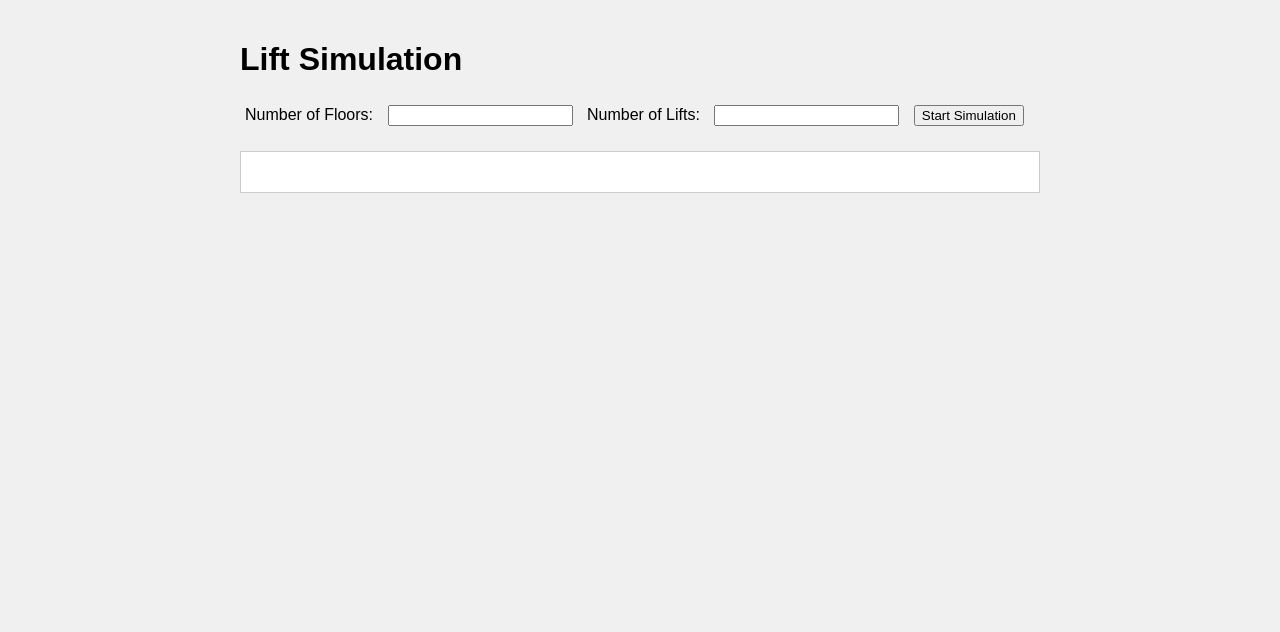
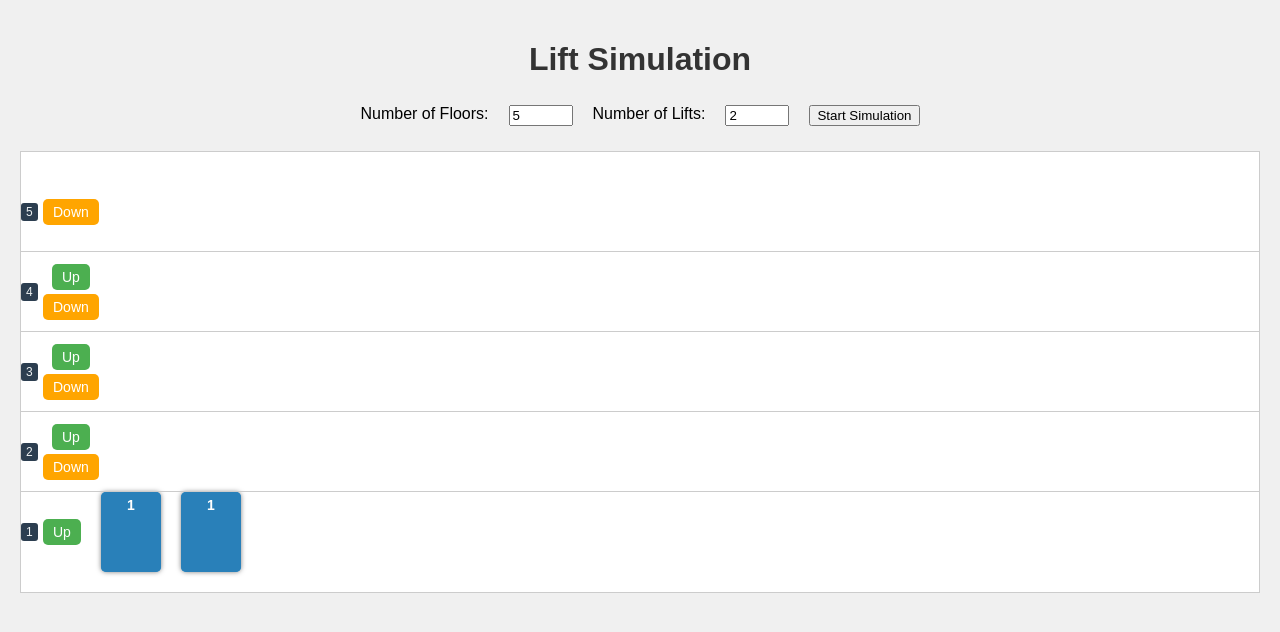
Before and after one commit to Devashish08/Lift-Simulation, a plain HTML site: page index.html in a window 1280 px wide. Both pictures are taken after a click on the button "Start Simulation". Drawn offline with Linux system fonts and the light colour scheme.

Commit message:
add floor line

```diff
--- a/index.html
+++ b/index.html
@@ -9,20 +9,21 @@
     <link rel="stylesheet" href="styles.css" />
   </head>
   <body>
-    <div class="container">
     <h1>Lift Simulation</h1>
+
     <div class="input-section">
       <label for="floors">Number of Floors:</label>
-        <input type="number" id="floors" min="2" />
+      <input type="number" id="floors" min="2" max="100" value="5" />
       <label for="lifts">Number of Lifts:</label>
-        <input type="number" id="lifts" min="1" />
+      <input type="number" id="lifts" min="1" max="100" value="2" />
       <button id="start-simulation">Start Simulation</button>
     </div>
+
     <div id="simulation-area">
       <div id="floors-container"></div>
       <div id="lifts-container"></div>
     </div>
-    </div>
+
     <script src="script.js"></script>
   </body>
 </html>
--- a/script.js
+++ b/script.js
@@ -30,6 +30,7 @@ document.addEventListener("DOMContentLoaded", () => {
 
     createFloors(numFloors);
     createLifts(numLifts);
+    addFloorLines(numFloors);
   }
 
   function createFloors(numFloors) {
@@ -57,6 +58,14 @@ document.addEventListener("DOMContentLoaded", () => {
       floors.push(floor);
     }
     addFloorButtonListeners();
+  }
+  function addFloorLines(numFloors) {
+    for (let i = 1; i < numFloors; i++) {
+      const floorLine = document.createElement("div");
+      floorLine.className = "floor-line";
+      floorLine.style.bottom = `${i * floorHeight}px`;
+      floorsContainer.appendChild(floorLine);
+    }
   }
 
   function createLifts(numLifts) {
--- a/styles.css
+++ b/styles.css
@@ -2,17 +2,19 @@ body {
     font-family: Arial, sans-serif;
     margin: 0;
     padding: 20px;
-    display: flex;
-    justify-content: center;
     background-color: #f0f0f0;
 }
 
-.container {
-    max-width: 800px;
-    width: 100%;
+h1 {
+    text-align: center;
+    color: #333;
 }
 
 .input-section {
+    display: flex;
+    flex-wrap: wrap;
+    justify-content: center;
+    gap: 10px;
     margin-bottom: 20px;
 }
 
@@ -28,7 +30,8 @@ body {
     border: 1px solid #ccc;
     padding: 20px;
     background-color: white;
-    overflow-x: auto;
+    overflow: auto;
+    min-height: 400px;
 }
 
 #floors-container {
@@ -36,6 +39,8 @@ body {
     flex-direction: column;
     position: relative;
     z-index: 2;
+    width: 100%;
+    height: 100%;
 }
 
 .floor {
@@ -44,9 +49,16 @@ body {
     height: 80px;
     position: relative;
     z-index: 2;
-    /* Horizontal separator */
+    width: 100%;
+
+    /* border-bottom: 1px solid #ccc; */
 }
 
+.floor:last-child {
+    border-bottom: none;
+
+    /* Remove the border from the last (ground) floor */
+}
 
 .floor-line {
     position: absolute;
@@ -55,6 +67,9 @@ body {
     height: 1px;
     background-color: #ccc;
     z-index: 1;
+    width: 100vw;
+    margin-left: -20px;
+
 }
 
 .floor-buttons {
@@ -100,20 +115,20 @@ body {
 }
 
 #lifts-container {
-    position: relative;
+    position: absolute;
     bottom: 20px;
     left: 80px;
     height: calc(100% - 40px);
-    width: calc(100% - 100px);
+    min-width: calc(100% - 100px);
     z-index: 1;
     display: flex;
-    justify-content: space-between;
+    justify-content: flex-start;
     align-items: flex-end;
 }
 
 .lift {
-    width: 50px;
-    height: 60px;
+    width: 60px;
+    height: 80px;
     background-color: #3498db;
     margin-right: 20px;
     position: absolute;
@@ -144,8 +159,8 @@ body {
     font-size: 14px;
     font-weight: bold;
     color: white;
-    position: top;
-    bottom: 10px;
+    position: absolute;
+    top: 5px;
     z-index: 3;
 }
 
@@ -177,17 +192,10 @@ body {
     transform: translateX(0);
 }
 
-#current-floor-display {
-    position: absolute;
-    top: 10px;
-    left: 20px;
-    font-size: 16px;
-    color: #333;
-    z-index: 3;
-}
+
 
 @media (max-width: 600px) {
-    .container {
+    body {
         padding: 10px;
     }
 
@@ -206,4 +214,13 @@ body {
         width: 30px;
         margin-right: 10px;
     }
+
+    #simulation-area {
+        padding: 10px;
+    }
+
+    #lifts-container {
+        left: 40px;
+        width: calc(100% - 50px);
+    }
 }
```
Lines whose indentation alone changed are shown as unchanged.
